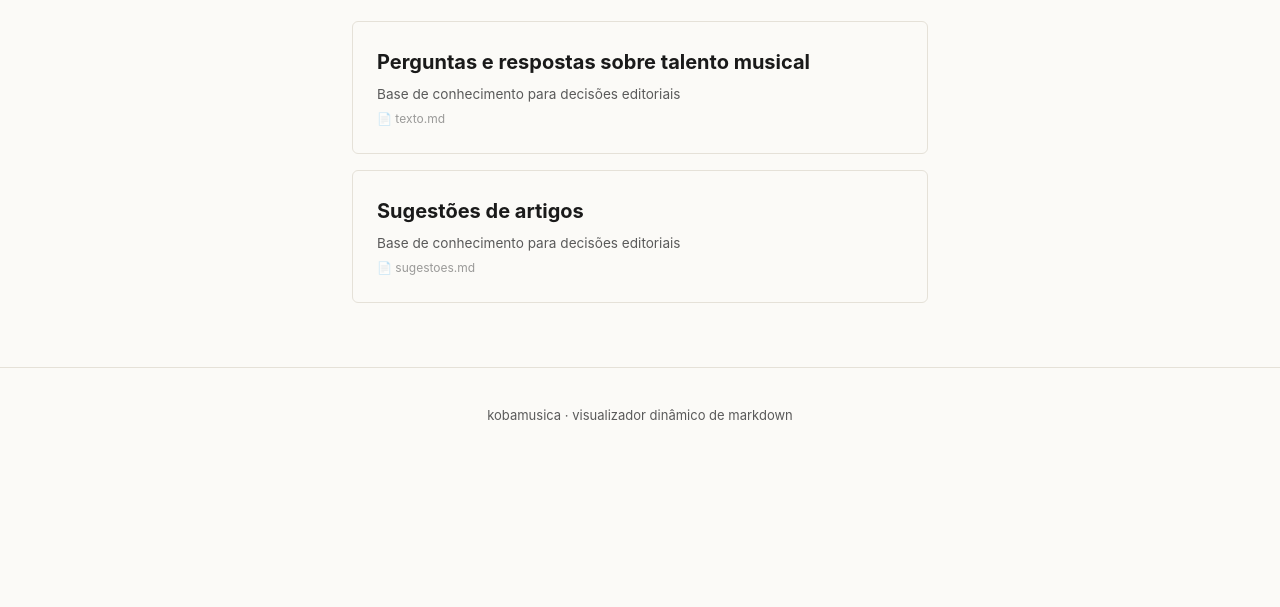
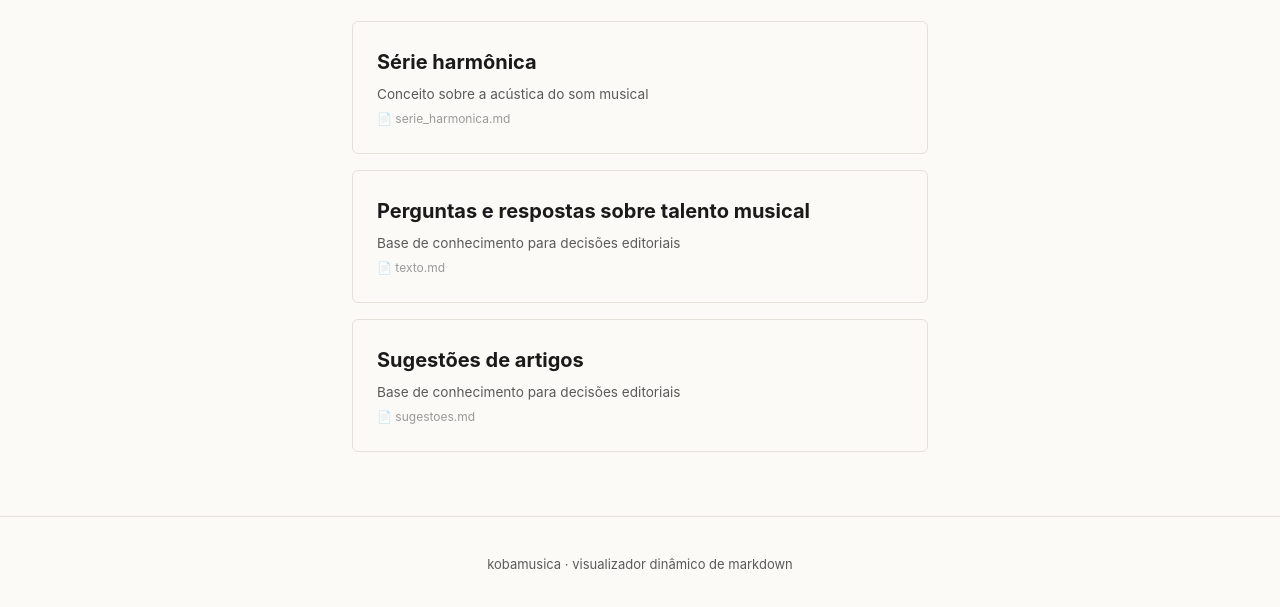
Before and after one commit to kobamusica/kobamusica.github.io, a plain HTML site: page teste/index.html in a window 1280 px wide. Shown: the part 165-772 px from the top of the page. Drawn offline with nearby package versions, Linux system fonts and the light colour scheme.

Commit message:
Update index.html

```diff
--- a/teste/index.html
+++ b/teste/index.html
@@ -194,6 +194,11 @@
      ======================================================================== */
   const arquivosCadastrados = [
     {
+      nomeArquivo: 'serie_harmonica.md',
+      titulo: 'Série harmônica',
+      descricao: 'Conceito sobre a acústica do som musical'
+    },
+    {
       nomeArquivo: 'texto.md',
       titulo: 'Perguntas e respostas sobre talento musical',
       descricao: 'Base de conhecimento para decisões editoriais'
```
